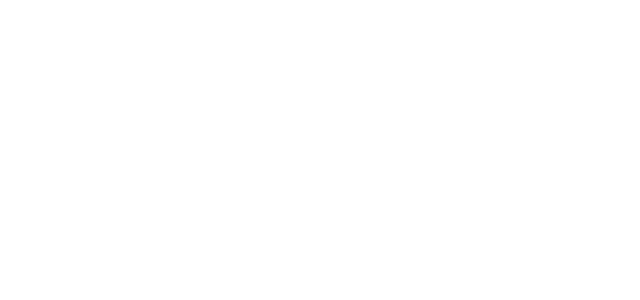
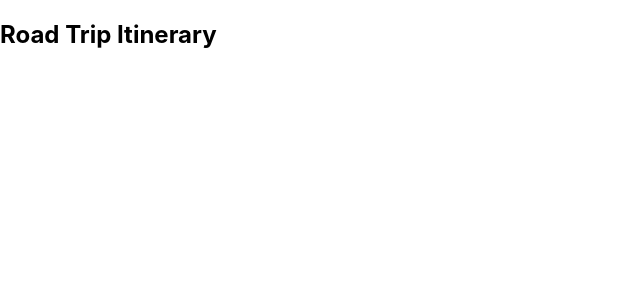
Before and after one commit to benjamin-firth/another-practice-idea-box, a React (Create React App) app: page / in a window 1280 px wide. Shown: the top 300 px of the page, without its empty margins (0-640 px from the left). Built offline with nearby package versions, Linux system fonts and the light colour scheme.

Commit message:
Add header detail

```diff
--- a/src/components/App/App.js
+++ b/src/components/App/App.js
@@ -1,9 +1,10 @@
 import React from 'react';
+import Header from '../Header/Header';
 
 const App = () => {
   return (
     <main>
-
+      <Header />
     </main>
   );
 };
--- a/src/components/Header/Header.js
+++ b/src/components/Header/Header.js
@@ -3,7 +3,7 @@
 const Header = () => {
   return (
     <section>
-
+      <h1>Road Trip Itinerary</h1>
     </section>
   );
 };
```
